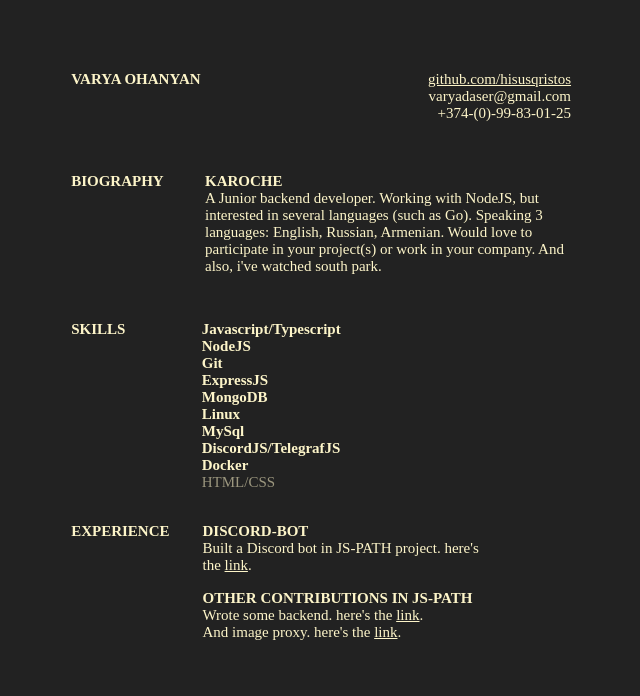
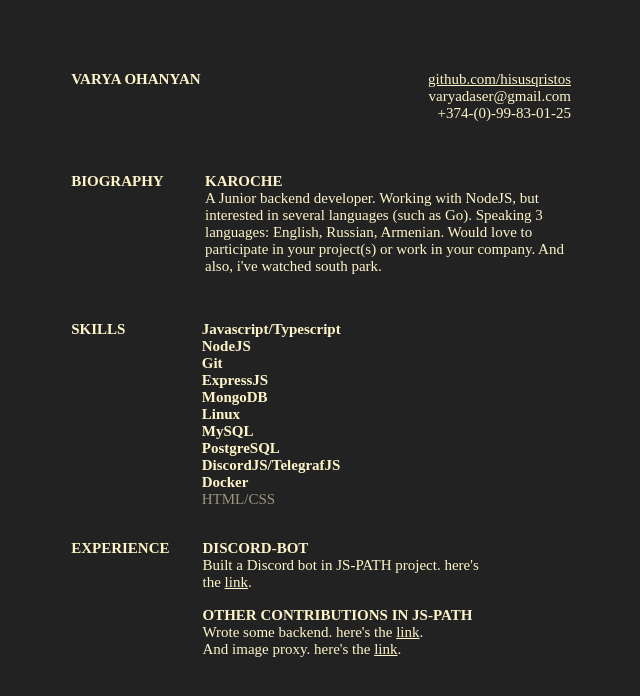
Before and after one commit to warlord4555/warlord4555.github.io, a plain HTML site: page index.html in a window 1280 px wide. Shown: the whole page, without its empty margins (316-956 px from the left). Drawn offline with Linux system fonts and the light colour scheme.

Commit message:
Update index.html

```diff
--- a/index.html
+++ b/index.html
@@ -51,7 +51,8 @@
             <div class="skills">ExpressJS</div>
             <div class="skills">MongoDB</div>
             <div class="skills">Linux</div>
-            <div class="skills">MySql</div>
+            <div class="skills">MySQL</div>
+            <div class="skills">PostgreSQL</div>
             <div class="skills">DiscordJS/TelegrafJS</div>
             <div class="skills">Docker</div>
             <div class="chskills">HTML/CSS</div>
```
